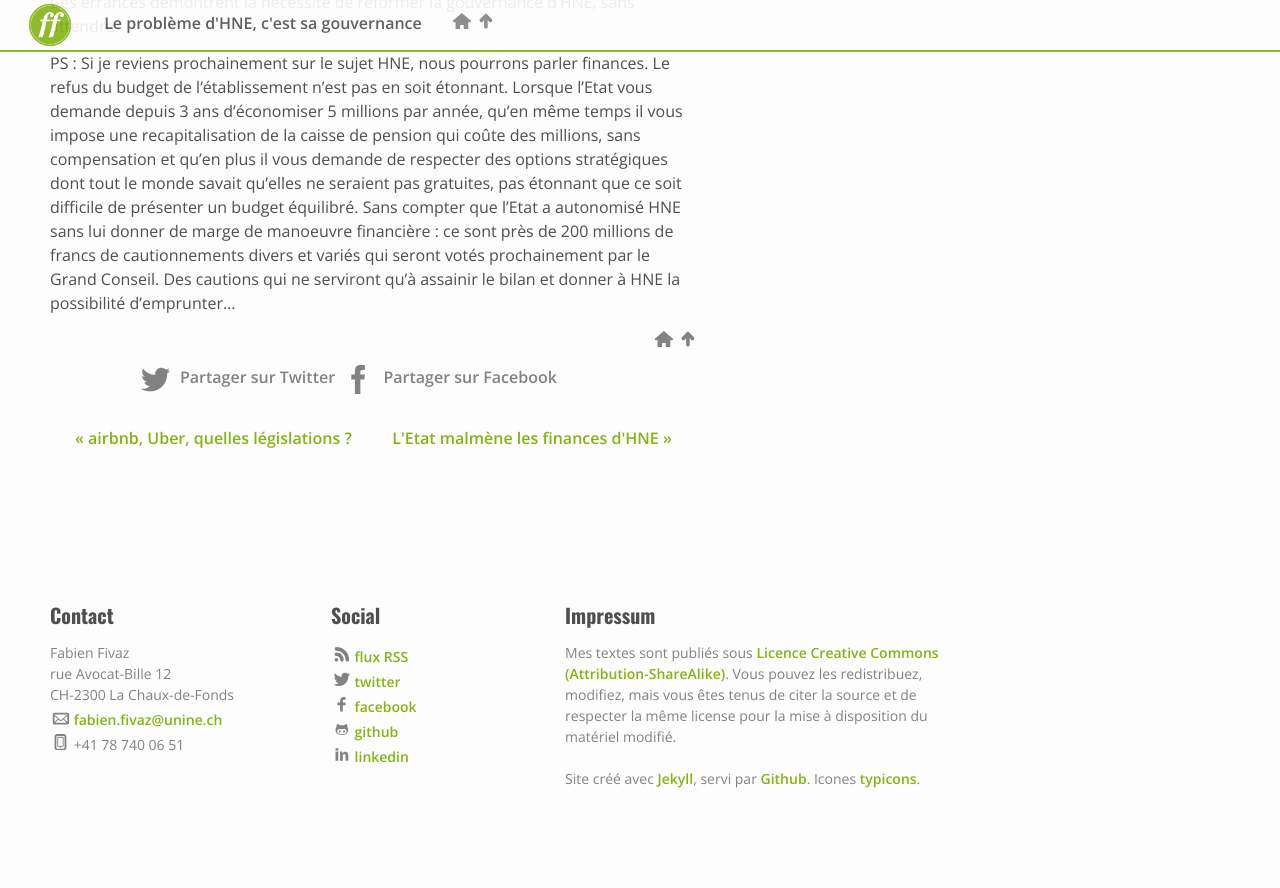
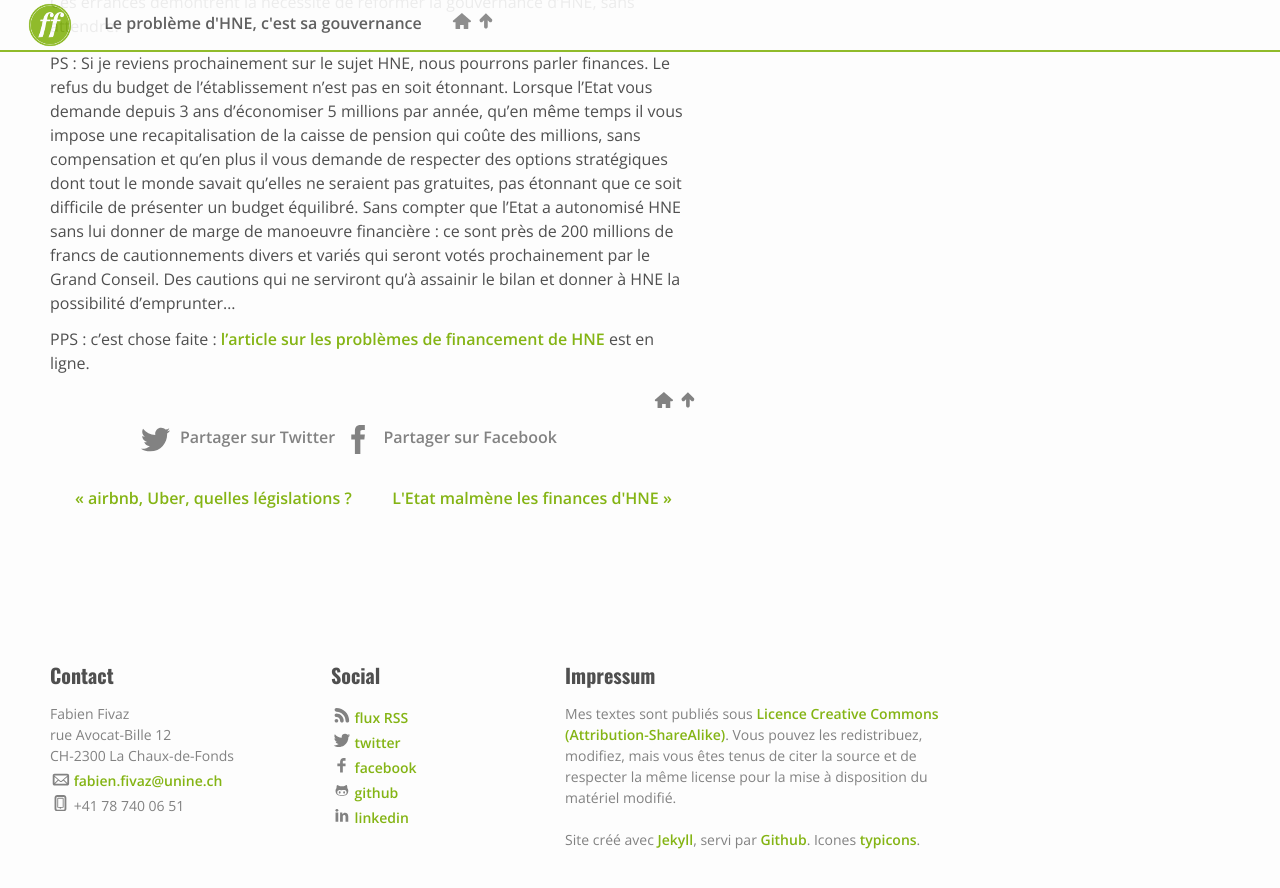
Before and after one commit to ffivaz/ffivaz.github.io, a Jekyll site: the page built from _posts/2015-01-30-HNE-gouvernance-qui-commande.markdown, in a window 1280 px wide and 900 px high, scrolled down 1651 px. Shown: the top 888 px of the window. Built offline with Jekyll 4.4.1, drawn with Linux system fonts in a browser that asks for light colours; nearby versions of some CDN libraries; comment, search, counter and statistics services are not loaded; before the commit the page ends 2490 px from its top, so only the background shows below that.

Commit message:
Changes for mobile devices

```diff
--- a/_posts/2015-01-30-HNE-gouvernance-qui-commande.markdown
+++ b/_posts/2015-01-30-HNE-gouvernance-qui-commande.markdown
@@ -55,6 +55,8 @@
 millions de francs de cautionnements divers et variés qui seront votés prochainement par le Grand Conseil. Des cautions qui ne serviront
 qu'à assainir le bilan et donner à HNE la possibilité d'emprunter...
 
+PPS : c'est chose faite : [l'article sur les problèmes de financement de HNE] [8] est en ligne.
+
 [1]: http://www.arcinfo.ch/fr/nosdossiers/hopital-neuchatelois/articles/le-conseil-d-administration-refuse-de-valider-le-budget-de-l-hopital-neuchatelois-1849-1396856
 [2]: http://www.arcinfo.ch/fr/regions/canton-de-neuchatel/l-hne-demande-des-mesures-urgentes-pour-faire-face-a-deux-situations-de-crise-556-1407339
 [3]: http://www.ne.ch/medias/Pages/150129-HNE.aspx
```
Also changed, not shown: other parts of _posts/2015-01-30-HNE-gouvernance-qui-commande.markdown (+1 -0 lines).
